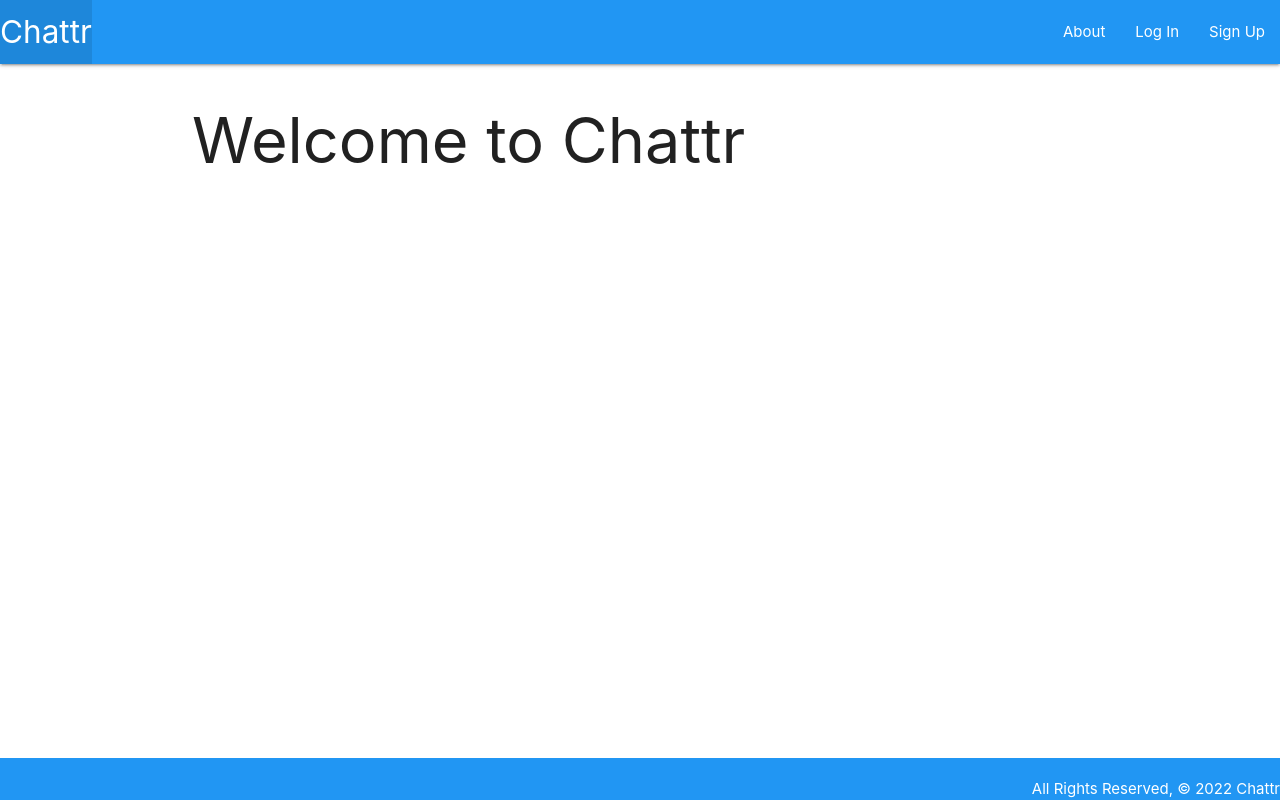
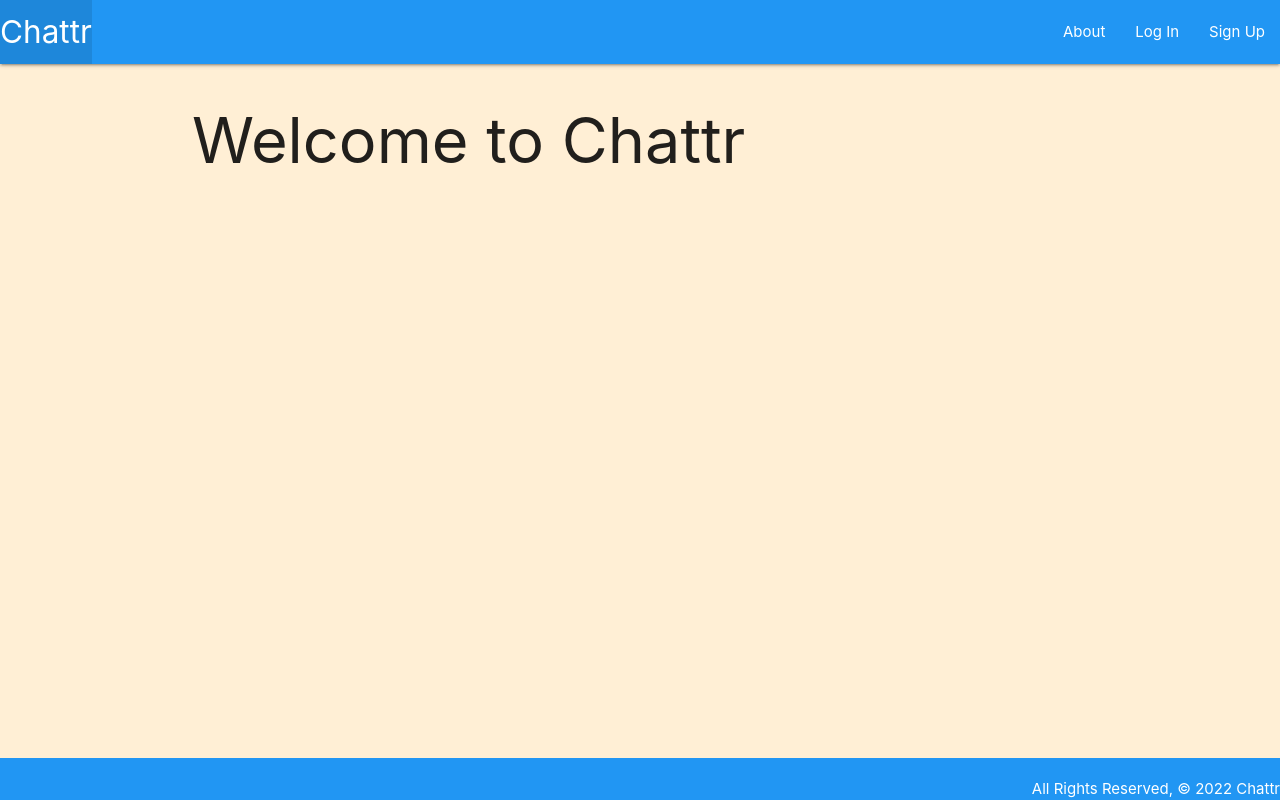
Before and after one commit to drew-anello/chattr3, a Django app: page / in a window 1280 px wide. Run offline with Django 4.2, Linux system fonts and the light colour scheme.

Commit message:
Update style.css

```diff
--- a/main_app/static/css/style.css
+++ b/main_app/static/css/style.css
@@ -3,6 +3,7 @@ body {
     display: flex;
     min-height: 100vh;
     flex-direction: column;
+    background-color: papayawhip;
   }
 
   main {
```
